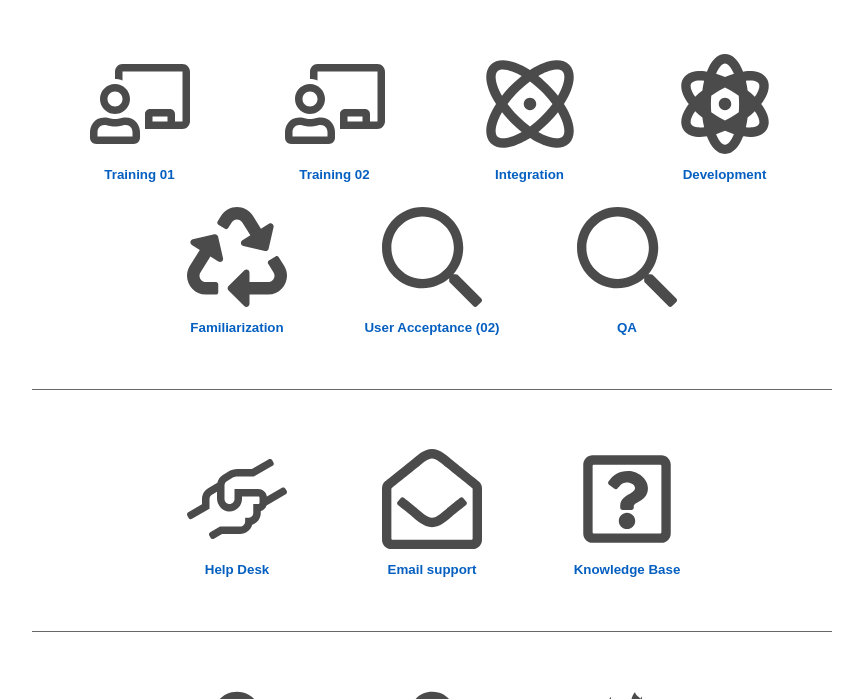
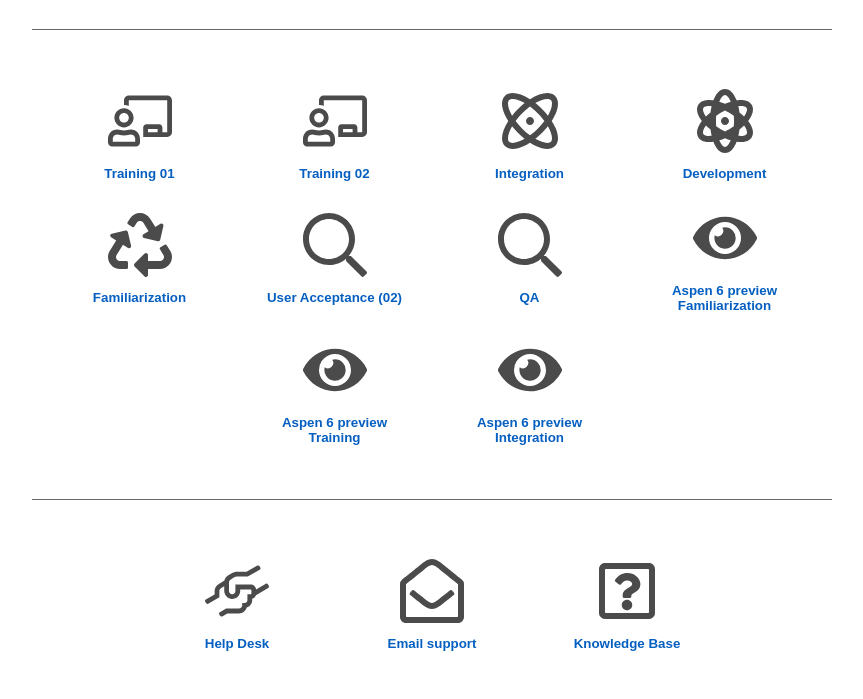
Before and after one commit to LivingSkySchoolDivision/MySchoolSaskLinkPage, a plain HTML site: page wwwroot/index.html in a window 1280 px wide. Shown: the part 401-1100 px from the top of the page, without its empty margins (208-1071 px from the left). Drawn offline with Linux system fonts and the light colour scheme.

Commit message:
Add buttons for Aspen 6 preview instances

```diff
--- a/wwwroot/css/styles.css
+++ b/wwwroot/css/styles.css
@@ -69,8 +69,8 @@ body {
 }
 
 .environment_selector_button img {
-	width: 100px;
-	height: 100px;
+	width: 64px;
+	height: 64px;
 	opacity: 70%;
 	padding-bottom: 10px;
 }
--- a/wwwroot/index.html
+++ b/wwwroot/index.html
@@ -27,7 +27,7 @@
 					<a href="https://myschoolsask.ca/aspen/logonSSO.do?districtId=202">
 						<img src="img/mss.svg">
 						<br/>
-						MySchoolSask
+						Click here to access MySchoolSask
 					</a>
 				</div>
 				<!--
@@ -38,8 +38,9 @@
 					</div>
 				</div>
 				-->
-			</div>
-			<br/><br/><br/>
+			</div><br/><br/>
+			<hr noshade>
+			<br/><br/>
 			<div class="environment_selector_area">
 
 				<div class="environment_selector_button">
@@ -57,6 +58,7 @@
 						Training 02
 					</a>
 				</div>
+
 				<div class="environment_selector_button">
 					<a href="https://integration.myschoolsask.com/aspen/">
 						<img src="img/atom-alt.svg">
@@ -97,6 +99,34 @@
 						QA
 					</a>
 				</div>
+
+
+
+				<div class="environment_selector_button">
+					<a href="https://fe6.myschoolsask.com/aspen/">
+						<img src="img/eye.svg">
+						<br />
+						Aspen 6 preview<br/>
+						Familiarization
+					</a>
+				</div>
+				<div class="environment_selector_button">
+					<a href="https://training6.myschoolsask.com/aspen/">
+						<img src="img/eye.svg">
+						<br />
+						Aspen 6 preview<br/>
+						Training
+					</a>
+				</div>
+				<div class="environment_selector_button">
+					<a href="https://integration6.myschoolsask.com/aspen/">
+						<img src="img/eye.svg">
+						<br />
+						Aspen 6 preview<br/>
+						Integration
+					</a>
+				</div>
+
 
 			</div>
 
```
Also changed, not shown: wwwroot/img/eye.svg (added).
